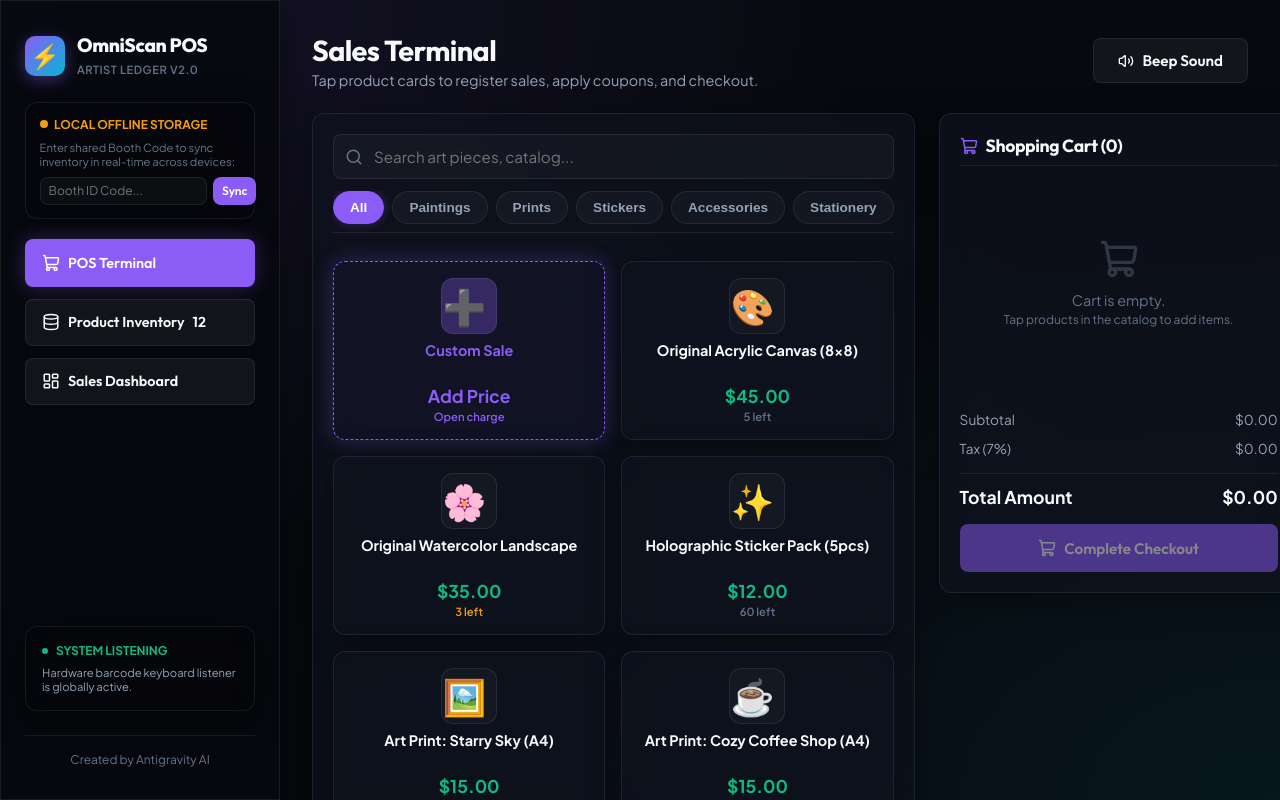
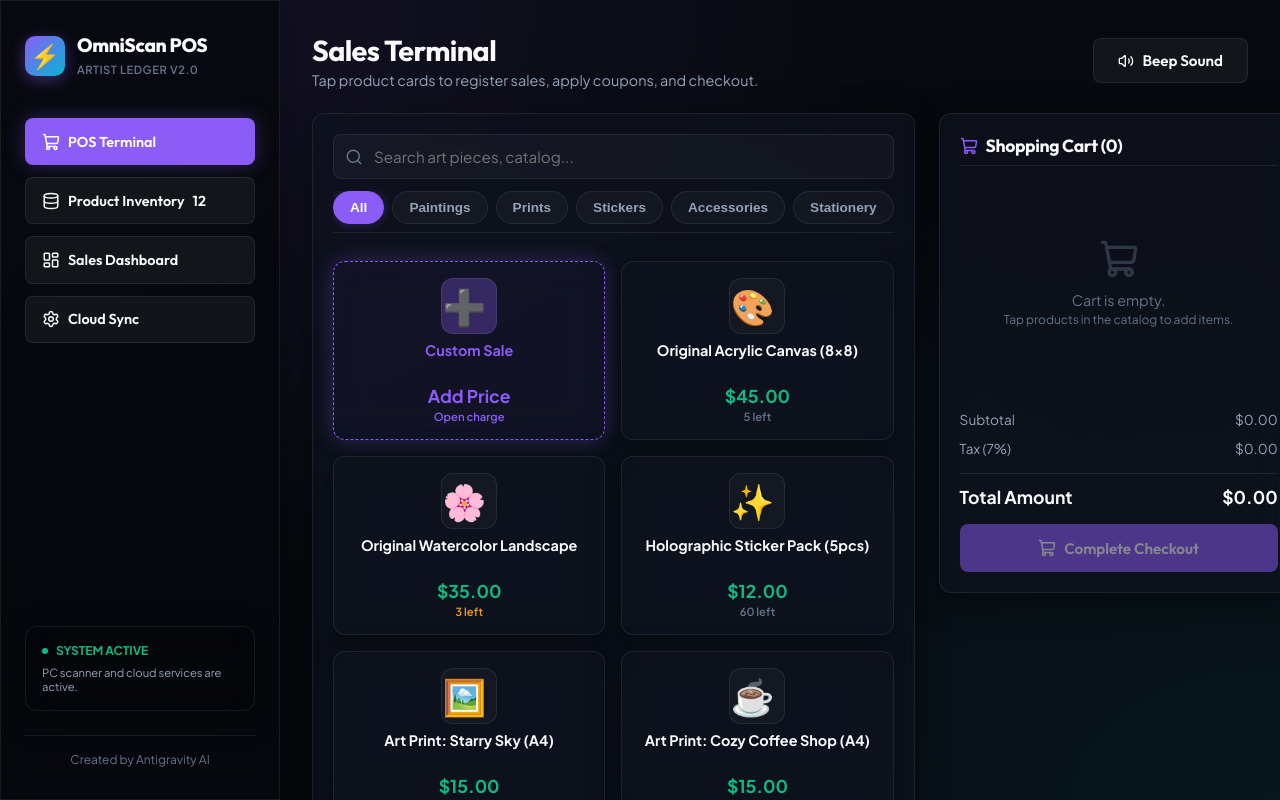
Before and after one commit to ChayathornTH/web-barcode-pos, a React (Vite) app: page / in a window 1280 px wide. Built offline with nearby package versions, Linux system fonts and the light colour scheme.

Commit message:
Migrate Booth Pairing to dedicated settings tab to ensure mobile visibility

```diff
--- a/src/App.jsx
+++ b/src/App.jsx
@@ -105,6 +105,7 @@ export default function App() {
     setBoothId(code);
     localStorage.setItem('pos_booth_id', code);
     addToast(`Connected to Shared Cloud Booth: "${code}"`, "success");
+    setActiveView('terminal'); // Switch back to POS view on connect
   };
 
   // Disconnect from cloud and fall back to local storage
@@ -283,7 +284,6 @@ export default function App() {
     const _qtyDiff = newQty - item.quantity;
 
     if (prod && prod.id.startsWith('custom-')) {
-      // Virtual custom items have infinite stock
       setCart((prev) => prev.map(c => c.id === id ? { ...c, quantity: newQty } : c));
       return;
     }
@@ -310,7 +310,6 @@ export default function App() {
     if (!item) return;
 
     if (!item.id.startsWith('custom-')) {
-      // Restore stock for catalog products
       if (boothId) {
         const prod = products.find(p => p.id === id);
         if (prod) {
@@ -326,7 +325,6 @@ export default function App() {
   };
 
   const handleClearCart = () => {
-    // Restore all stocks for cart items
     if (boothId) {
       cart.forEach(cartItem => {
         if (!cartItem.id.startsWith('custom-')) {
@@ -390,60 +388,6 @@ export default function App() {
           </div>
         </div>
 
-        {/* Real-Time Database Pairing Panel */}
-        <div className="sidebar-status-box glass-panel" style={{ marginTop: '0', marginBottom: '1.25rem', padding: '0.85rem' }}>
-          <div style={{ display: 'flex', alignItems: 'center', gap: '0.4rem', marginBottom: '0.5rem' }}>
-            <span className={boothId ? "pulse-primary" : ""} style={{
-              width: '8px',
-              height: '8px',
-              borderRadius: '50%',
-              backgroundColor: boothId ? 'var(--success)' : 'var(--warning)',
-              display: 'inline-block'
-            }}></span>
-            <span style={{ fontSize: '0.75rem', fontWeight: 700, color: boothId ? 'var(--success)' : 'var(--warning)' }}>
-              {boothId ? 'CLOUD SYNC ACTIVE' : 'LOCAL OFFLINE STORAGE'}
-            </span>
-          </div>
-
-          {boothId ? (
-            <div>
-              <p style={{ fontSize: '0.7rem', color: 'var(--text-secondary)', marginBottom: '0.5rem', fontFamily: 'monospace' }}>
-                Booth ID: <strong>{boothId}</strong>
-              </p>
-              <button
-                className="btn btn-secondary"
-                onClick={handleDisconnectBooth}
-                style={{ width: '100%', padding: '0.35rem 0.5rem', fontSize: '0.75rem', height: '28px' }}
-              >
-                Disconnect Sync
-              </button>
-            </div>
-          ) : (
-            <div>
-              <p style={{ fontSize: '0.7rem', color: 'var(--text-muted)', marginBottom: '0.5rem', lineHeight: 1.3 }}>
-                Enter shared Booth Code to sync inventory in real-time across devices:
-              </p>
-              <form onSubmit={handleConnectBooth} style={{ display: 'flex', gap: '0.4rem' }}>
-                <input
-                  type="text"
-                  placeholder="Booth ID Code..."
-                  className="custom-input"
-                  style={{ flexGrow: 1, padding: '0.25rem 0.5rem', fontSize: '0.75rem', height: '28px' }}
-                  name="boothInput"
-                  required
-                />
-                <button
-                  type="submit"
-                  className="btn btn-primary"
-                  style={{ padding: '0 0.5rem', fontSize: '0.75rem', height: '28px' }}
-                >
-                  Sync
-                </button>
-              </form>
-            </div>
-          )}
-        </div>
-
         <nav className="app-sidebar-nav">
           <button
             className={`btn ${activeView === 'terminal' ? 'btn-primary glow-primary' : 'btn-secondary'}`}
@@ -472,16 +416,25 @@ export default function App() {
             <LayoutDashboard size={18} />
             <span>Sales Dashboard</span>
           </button>
+
+          <button
+            className={`btn ${activeView === 'settings' ? 'btn-primary glow-primary' : 'btn-secondary'}`}
+            style={styles.navBtn}
+            onClick={() => setActiveView('settings')}
+          >
+            <Settings size={18} />
+            <span>Cloud Sync</span>
+          </button>
         </nav>
 
-        {/* Global Wedge Active status indicator (Local wedge still works alongside cloud db!) */}
+        {/* Global Wedge Active status indicator */}
         <div className="sidebar-status-box glass-panel">
           <div style={{ display: 'flex', alignItems: 'center', gap: '0.5rem', marginBottom: '0.4rem' }}>
             <span className="pulse-primary" style={styles.statusDot}></span>
-            <span style={{ fontSize: '0.75rem', fontWeight: 700, color: 'var(--success)' }}>SYSTEM LISTENING</span>
+            <span style={{ fontSize: '0.75rem', fontWeight: 700, color: 'var(--success)' }}>SYSTEM ACTIVE</span>
           </div>
           <p style={{ fontSize: '0.7rem', color: 'var(--text-secondary)', lineHeight: 1.3 }}>
-            Hardware barcode keyboard listener is globally active.
+            PC scanner and cloud services are active.
           </p>
         </div>
 
@@ -523,6 +476,67 @@ export default function App() {
             onResetSalesHistory={handleResetSalesHistory}
           />
         )}
+
+        {activeView === 'settings' && (
+          <div className="glass-panel" style={{ padding: '2rem', maxWidth: '500px', margin: '0 auto' }}>
+            <h2 style={{ fontSize: '1.5rem', marginBottom: '1.25rem', display: 'flex', alignItems: 'center', gap: '0.5rem', borderBottom: '1px solid var(--border-color)', paddingBottom: '0.5rem', fontFamily: 'var(--font-heading)' }}>
+              <Settings color="var(--primary)" /> Cloud Synchronization
+            </h2>
+
+            <p style={{ color: 'var(--text-secondary)', fontSize: '0.9rem', marginBottom: '1.5rem', lineHeight: '1.4' }}>
+              Synchronize your product catalog, pricing, stock levels, and sales history across multiple devices (PC and phones) in real-time.
+            </p>
+
+            <div className="glass-panel" style={{ padding: '1.25rem', background: 'rgba(0,0,0,0.15)', marginBottom: '1.5rem' }}>
+              <div style={{ display: 'flex', alignItems: 'center', gap: '0.5rem', marginBottom: '0.75rem' }}>
+                <span className={boothId ? "pulse-primary" : ""} style={{
+                  width: '8px',
+                  height: '8px',
+                  borderRadius: '50%',
+                  backgroundColor: boothId ? 'var(--success)' : 'var(--warning)',
+                  display: 'inline-block'
+                }}></span>
+                <span style={{ fontSize: '0.8rem', fontWeight: 700, color: boothId ? 'var(--success)' : 'var(--warning)' }}>
+                  {boothId ? 'CLOUD STORAGE ACTIVE (ONLINE)' : 'LOCAL OFFLINE STORAGE'}
+                </span>
+              </div>
+
+              {boothId ? (
+                <div>
+                  <p style={{ fontSize: '0.85rem', color: 'var(--text-primary)', marginBottom: '1rem' }}>
+                    Connected to Shared Booth ID: <strong style={{ color: 'var(--accent)', fontFamily: 'monospace', letterSpacing: '0.05em' }}>{boothId}</strong>
+                  </p>
+                  <button className="btn btn-danger" onClick={handleDisconnectBooth} style={{ width: '100%' }}>
+                    Disconnect Sync
+                  </button>
+                </div>
+              ) : (
+                <div>
+                  <p style={{ fontSize: '0.8rem', color: 'var(--text-secondary)', marginBottom: '1rem', lineHeight: '1.4' }}>
+                    Enter a shared Booth ID code (e.g. <code>ARTBOOTH12</code>) to sync. Multiple devices using the same code share databases instantly!
+                  </p>
+                  <form onSubmit={handleConnectBooth} style={{ display: 'flex', flexDirection: 'column', gap: '0.75rem' }}>
+                    <input
+                      type="text"
+                      placeholder="Enter Booth ID Code..."
+                      className="custom-input"
+                      style={{ textTransform: 'uppercase' }}
+                      name="boothInput"
+                      required
+                    />
+                    <button type="submit" className="btn btn-primary" style={{ width: '100%' }}>
+                      Enable Real-Time Cloud Sync
+                    </button>
+                  </form>
+                </div>
+              )}
+            </div>
+
+            <div style={{ fontSize: '0.75rem', color: 'var(--text-muted)', lineHeight: '1.4' }}>
+              <strong>Note:</strong> Connecting to a shared cloud booth fetches the current cloud inventory. If the booth ID is new, it seeds automatically with Art Fest defaults. Disconnecting returns you to offline files.
+            </div>
+          </div>
+        )}
       </main>
 
       {/* Toast Notification Container */}
@@ -558,7 +572,7 @@ const styles = {
     display: 'flex',
     alignItems: 'center',
     gap: '0.75rem',
-    marginBottom: '1.5rem', // Tighter spacing to accommodate Firebase box
+    marginBottom: '2.5rem',
   },
   brandLogo: {
     width: '40px',
```
